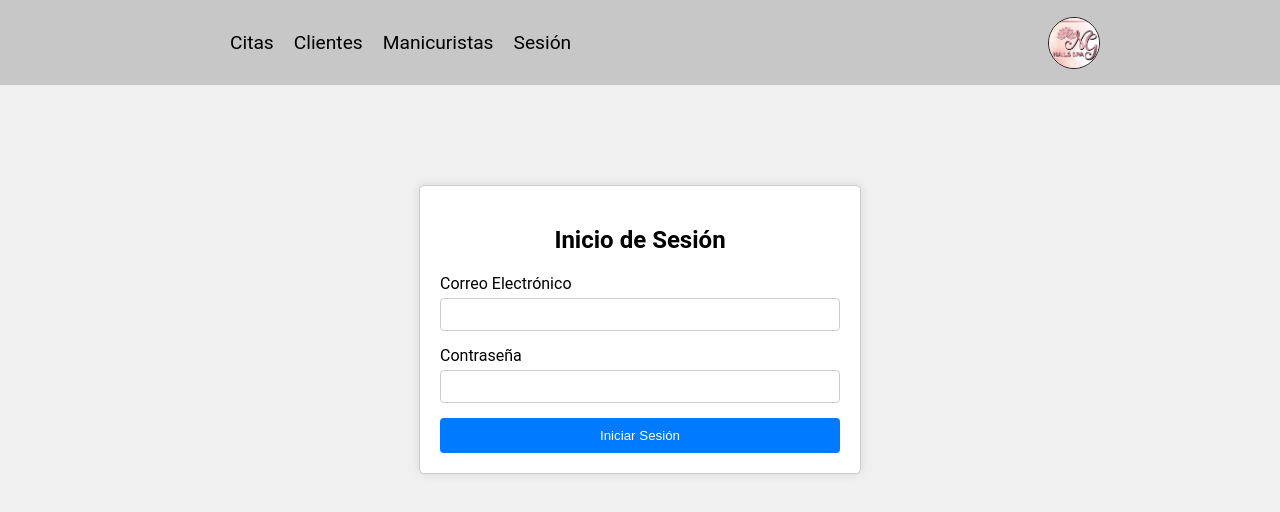
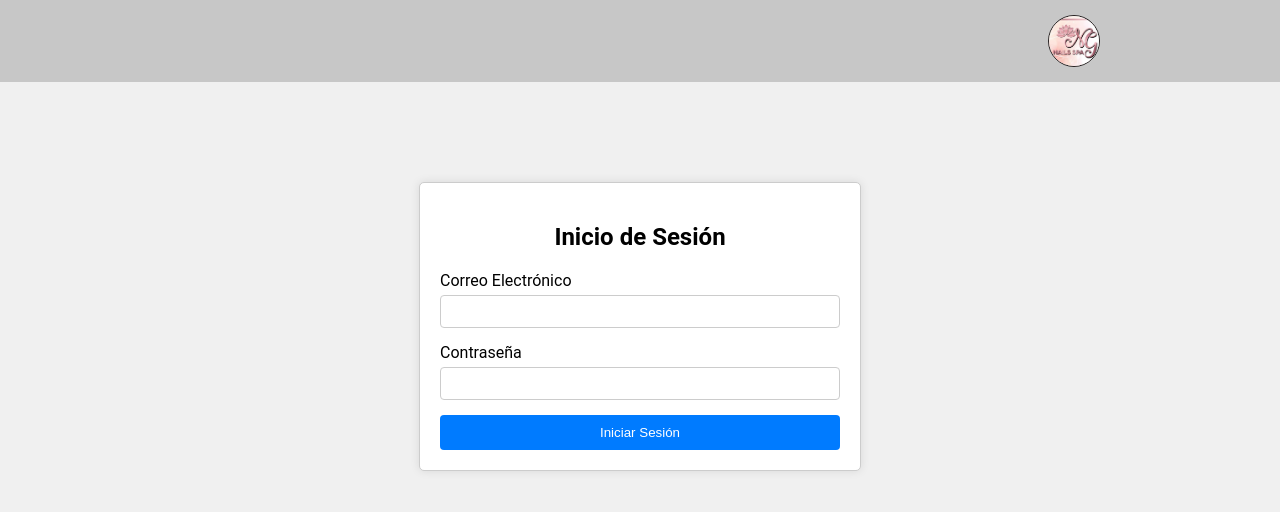
Before and after one commit to GAROS01/dashboard-project, a React (Vite) app: page /sesion in a window 1280 px wide. Shown: the top 512 px of the page. Built offline with nearby package versions, Linux system fonts and the light colour scheme.

Commit message:
Reemplaza el componente Nav en la página de sesión

```diff
--- a/src/pages/Session.jsx
+++ b/src/pages/Session.jsx
@@ -1,6 +1,6 @@
 import { useState } from "react";
 import "../styles/Session.css";
-import Nav from "../components/Nav";
+import NavEmpty from "../components/NavEmpty";
 
 export default function Session() {
   const [email, setEmail] = useState("");
@@ -15,7 +15,7 @@ export default function Session() {
 
   return (
     <>
-      <Nav />
+      <NavEmpty />
       <div className="session-container">
         <h2>Inicio de Sesión</h2>
         <form onSubmit={handleSubmit} className="session-form">
```
